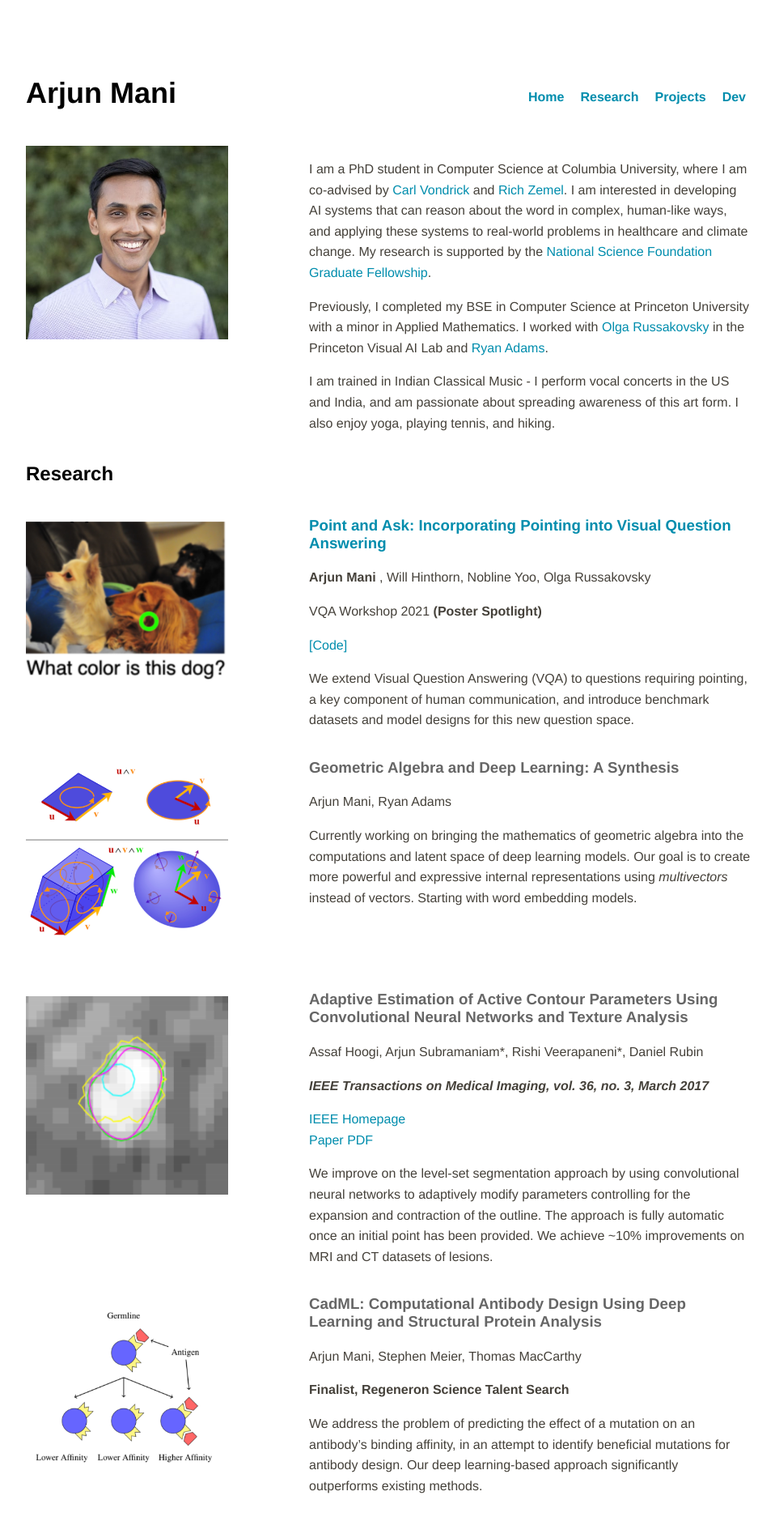
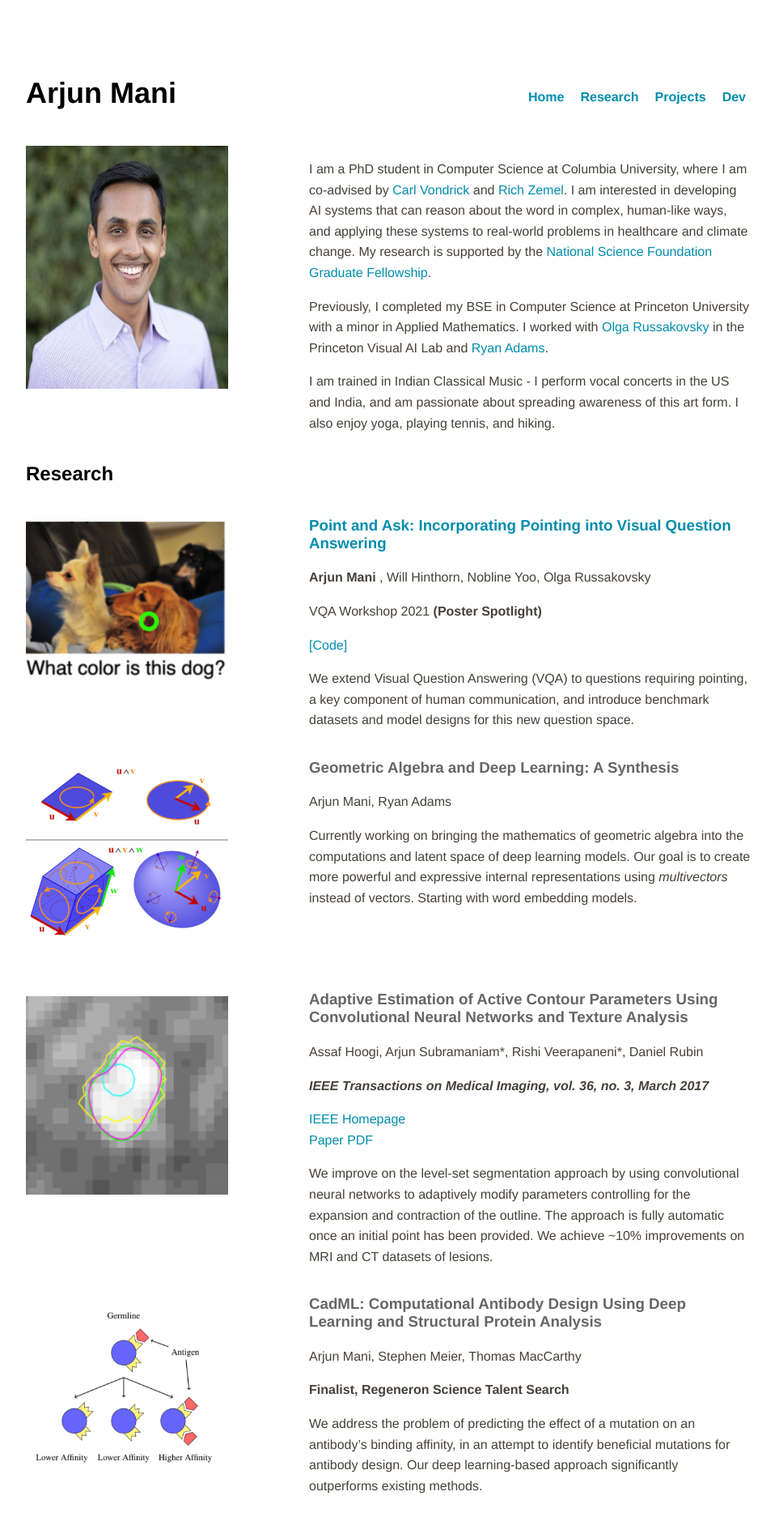
Before and after one commit to arjun-mani/arjun-mani.github.io, a Jekyll site: the page built from index.html, in a window 1280 px wide. Shown: the top 1894 px of the page at 81% size, without its empty margins (160-1118 px from the left). Built offline with Jekyll 4.4.1, drawn with Linux system fonts in a browser that asks for light colours.

Commit message:
Update index.html

```diff
--- a/index.html
+++ b/index.html
@@ -8,7 +8,7 @@
 
 <div class="divTableRow">
 	<div class="divTableCell">
-		<img class="left" src="cuidpic2.jpg" width="100%">
+		<img class="left" src="cuidpic2.jpg" width="200" height="300">
 	</div>
 	<div class="divTableCell">
 		<p> I am a PhD student in Computer Science at Columbia University, where I am co-advised by <a href="http://www.cs.columbia.edu/~vondrick/" target="_blank">Carl Vondrick</a> and <a href="http://www.cs.toronto.edu/~zemel/inquiry/home.php" target="_blank">Rich Zemel</a>. I am interested in developing AI systems that can reason about the word in complex, human-like ways,
```
